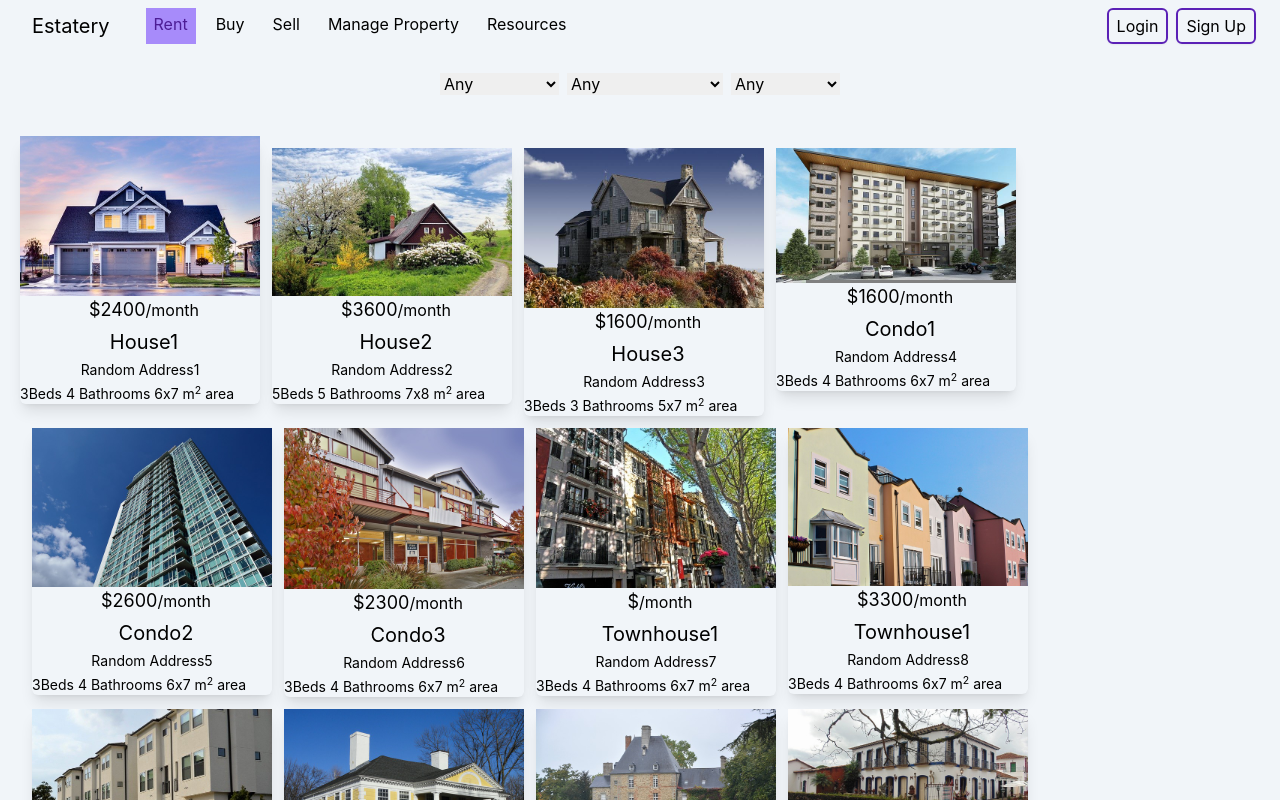
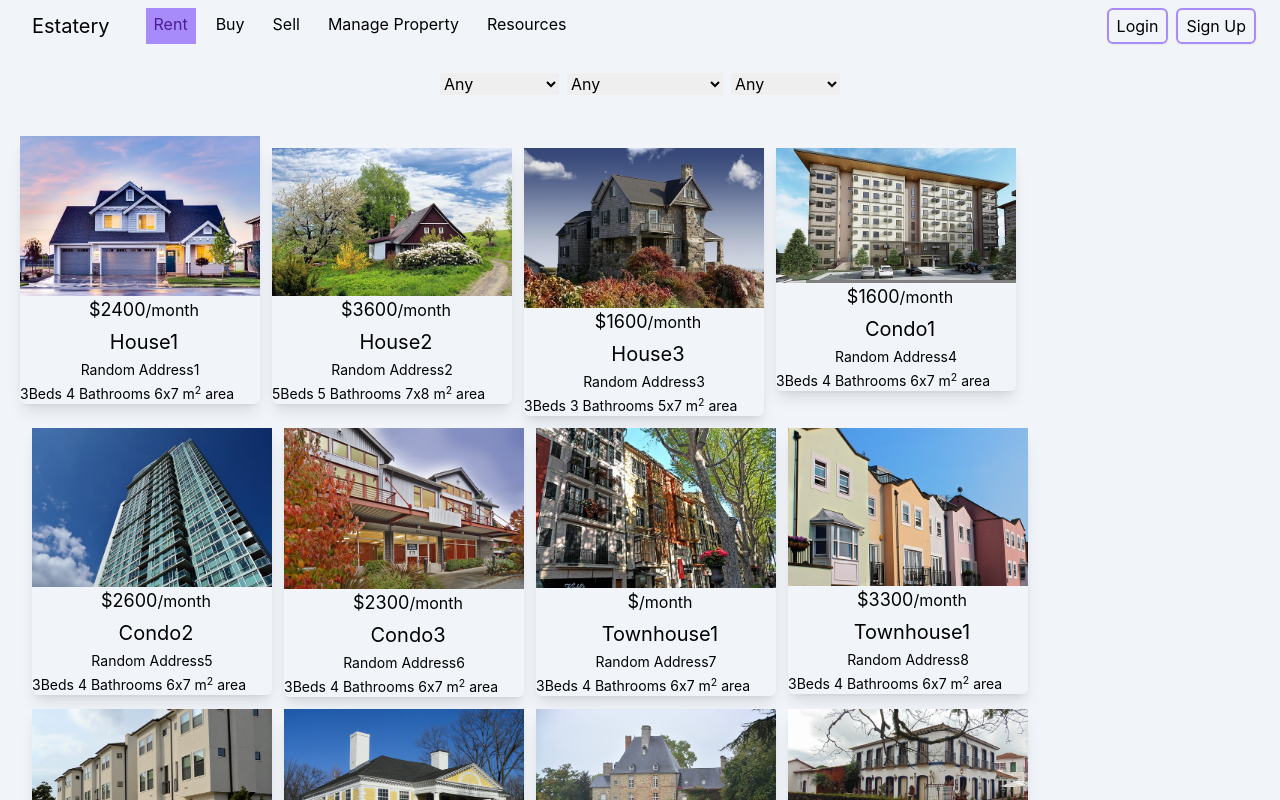
Before and after one commit to neonPebble/real-estate-demo, a React (Create React App) app: page / in a window 1280 px wide. Shown: the top 800 px of the page. Built offline with nearby package versions, Linux system fonts and the light colour scheme.

Commit message:
border color

```diff
--- a/src/App.js
+++ b/src/App.js
@@ -80,10 +80,10 @@ function App() {
             </div>
           </div>
           <div className=" flex justify-center items-center space-x-2">
-            <button className="text-center px-2 py-1 hover:bg-violet-800 hover:text-white rounded-md shadow-sm border-violet-800 border-2">
+            <button className="text-center px-2 py-1 hover:bg-violet-800 hover:text-white rounded-md shadow-sm border-violet-400 border-2">
               Login
             </button>
-            <button className="text-center px-2 py-1 hover:bg-violet-800 hover:text-white rounded-md shadow-sm border-violet-800 border-2">
+            <button className="text-center px-2 py-1 hover:bg-violet-800 hover:text-white rounded-md shadow-sm border-violet-400 border-2">
               Sign Up
             </button>
           </div>
```
